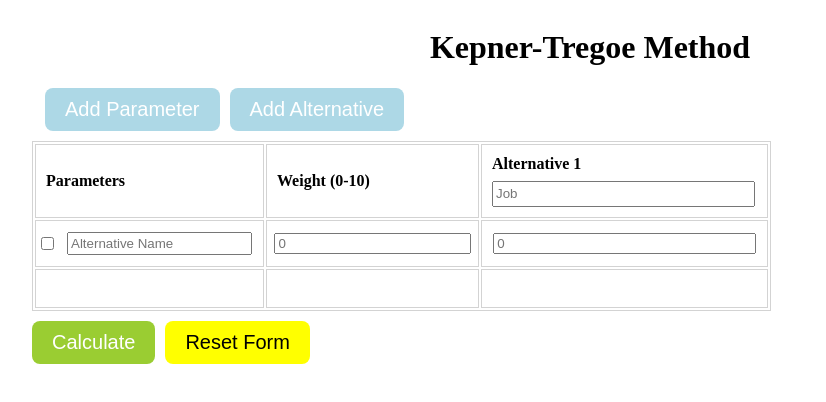
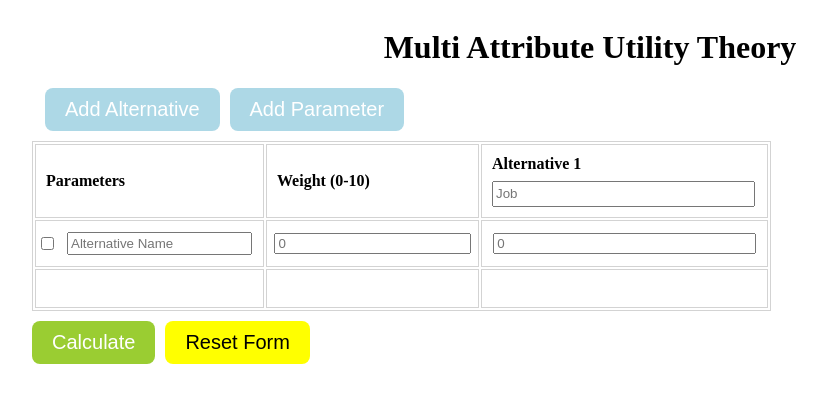
Before and after one commit to Tunamu/Decision-Making-Analysis-Assignment-3, a React (Create React App) app: page / in a window 1280 px wide. Shown: the top 402 px of the page, without its empty margins (26-852 px from the left). Built offline with nearby package versions, Linux system fonts and the light colour scheme; the HTML template or start-up script is replaced by a standard one.

Commit message:
update variable names

```diff
--- a/src/App.js
+++ b/src/App.js
@@ -28,8 +28,8 @@ function App() {
     const jobValues = jobElements.map(input=>input.value);
 
     //For parameter names
-    const parameterElements = [...document.querySelectorAll('.texte')];
-    const parameterValues = parameterElements.map(input=>input.value);
+    const AlternativeElements = [...document.querySelectorAll('.texte')];
+    const AlternativeValue = AlternativeElements.map(input=>input.value);
 
   useEffect(() => {
 
@@ -107,8 +107,8 @@ function App() {
     const jobElements = [...document.querySelectorAll('.Alternative-Inputs')];
     jobElements.forEach(element=>element.value = '')
 
-    const parameterElements = [...document.querySelectorAll('.texte')]
-    parameterElements.forEach(element=> element.value='')
+    const AlternativeElements = [...document.querySelectorAll('.texte')]
+    AlternativeElements.forEach(element=> element.value='')
 
     const resultElements = [...document.querySelectorAll('.Result-Section')]
     resultElements.forEach(element=> element.value='')
@@ -116,10 +116,10 @@ function App() {
 
   return (
     <div className="Field">
-      <h1>Kepner-Tregoe Method</h1>
+      <h1>Multi Attribute Utility Theory </h1>
       <div className="First-Buttons-Part">
-        <ButtonPropt name="Add Parameter" bgColor="lightblue" onClickFunc={()=>setRow(prevRow => prevRow + 1)}/>
-        <ButtonPropt name="Add Alternative" bgColor="lightblue" onClickFunc={()=>setColumn(prevColumn => prevColumn + 1)}/>
+        <ButtonPropt name="Add Alternative" bgColor="lightblue" onClickFunc={()=>setRow(prevRow => prevRow + 1)}/>
+        <ButtonPropt name="Add Parameter" bgColor="lightblue" onClickFunc={()=>setColumn(prevColumn => prevColumn + 1)}/>
 
       </div>
       <div className="Input-Area">
```
